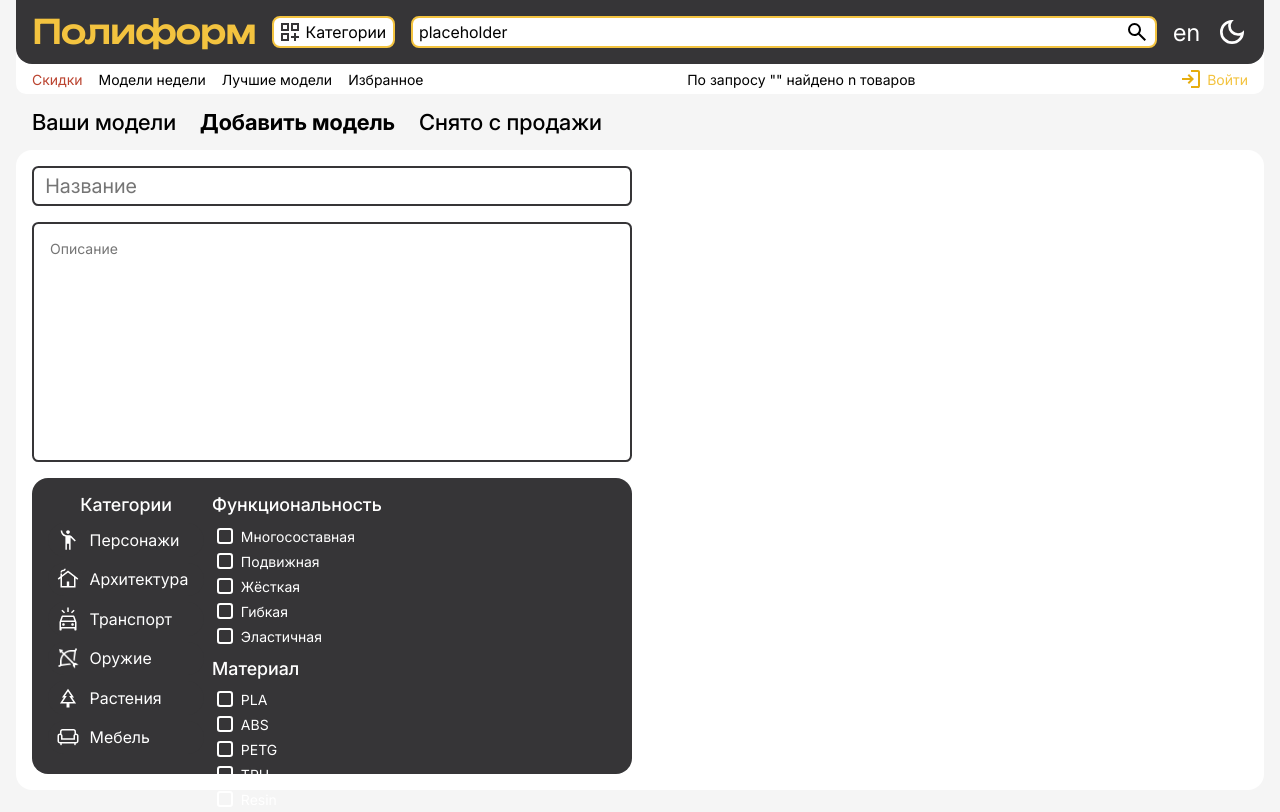
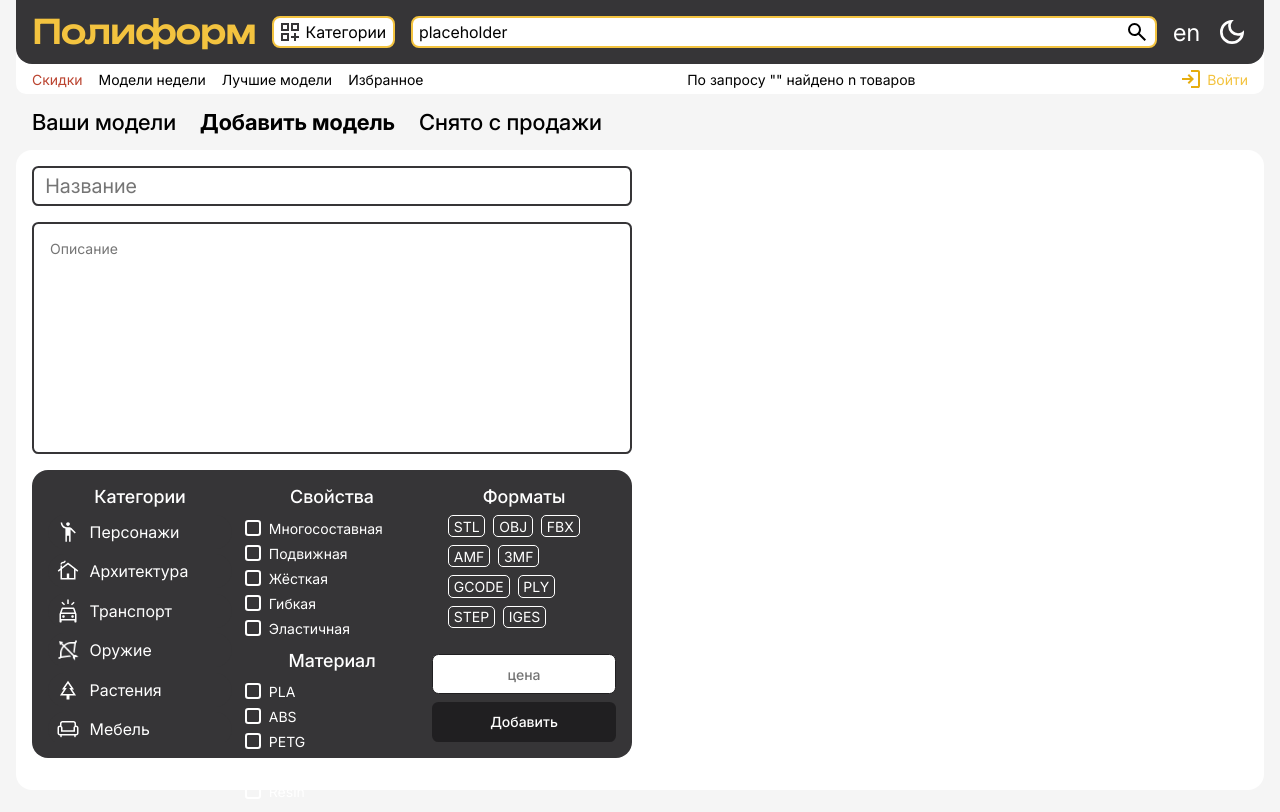
Before and after one commit to eumara31/polyform, a Next.js app in the folder client/: page /account/models/new in a window 1280 px wide. Built offline with nearby package versions, Linux system fonts and the light colour scheme.

Commit message:
пофикшены баги

```diff
--- a/client/src/app/account/components/CategorySwiper.tsx
+++ b/client/src/app/account/components/CategorySwiper.tsx
@@ -88,7 +88,6 @@ export default function CategorySwiper({
           </li>
         );
       })}
-      {children}
     </ItemSwiper>
   );
 }
--- a/client/src/app/account/models/new/page.tsx
+++ b/client/src/app/account/models/new/page.tsx
@@ -1,23 +1,24 @@
 "use client";
 import Header from "@/app/components/Header";
 import WidthContainer from "@/app/components/WidthContainer";
-import React, {useRef, useEffect, useState} from "react";
+import React, { useRef, useEffect, useState } from "react";
 import styles from "@/app/styles/AccountPage.module.css";
 import AccountNavbar from "@/app/account/components/AccountNavbar";
 import CategorySwiper from "@/app/account/components/CategorySwiper";
+import FormatBox from "@/app/category/[categoryName]/components/FormatBox";
 import Image from "next/image";
 
 type Props = {};
 
-export default function Page({}: Props) {
+export default function Page({ }: Props) {
   const [itemsPerView, setItemsPerView] = useState(8);
   const newModelCategorySubcontainer = useRef(null);
   const newModelCategoryH1 = useRef(null)
   const categoryImageSize = 24;
 
-  useEffect(()=>{
+  useEffect(() => {
     setItemsPerView(
-      (newModelCategorySubcontainer.current.offsetHeight-newModelCategoryH1.current.offsetHeight)/40
+      (newModelCategorySubcontainer.current.offsetHeight - newModelCategoryH1.current.offsetHeight) / 40
     )
   }, [])
 
@@ -99,7 +100,7 @@ export default function Page({}: Props) {
           </div>
           <div className={styles["new-model-category-subcontainer"]}>
             <h1 ref={newModelCategoryH1} className={styles["new-model-category-h1"]}>
-            Функциональность
+              Свойства
             </h1>
             <div className={styles["checkbox-container"]}>
               {[
@@ -115,7 +116,7 @@ export default function Page({}: Props) {
                 </label>
               ))}
             </div>
-        <h1 ref={newModelCategoryH1} id={styles['material']} className={styles["new-model-category-h1"]}>
+            <h1 ref={newModelCategoryH1} className={styles["new-model-category-h1"]}>
               Материал
             </h1>
             <div className={styles["checkbox-container"]}>
@@ -127,10 +128,22 @@ export default function Page({}: Props) {
               ))}
             </div>
           </div>
-          <div className={styles["new-model-category-subcontainer"]}></div>
-          <div className={styles["new-model-category-subcontainer"]}></div>
+          <div id={styles['format-price']} className={styles["new-model-category-subcontainer"]}>
+            <div className={styles['new-model-category-subcontainer-l2']}>
+              <h1 className={styles['new-model-category-h1']}>
+                Форматы
+              </h1>
+              <FormatBox/>
             </div>
-        <div id={styles["new-model-price-container"]}></div>
+            <div className={styles['new-model-category-subcontainer-l2']}>
+              <input type="text" placeholder="цена">
+
+              </input>
+              <button>Добавить</button>
+            </div>
+          </div>
+        </div>
+        <div></div>
       </div>
     </WidthContainer>
   );
--- a/client/src/app/styles/AccountPage.module.css
+++ b/client/src/app/styles/AccountPage.module.css
@@ -1,3 +1,4 @@
+@charset "UTF-8";
 @font-face {
   font-family: "Inter";
   src: url("/fonts/Inter-VariableFont_opsz,wght.ttf") format("truetype");
@@ -51,6 +52,8 @@
   display: flex;
   flex-direction: column;
   gap: 1rem;
+  grid-row: 1/1;
+  grid-column: 1/1;
 }
 #new-model-container #new-model-text-container #new-model-name-input {
   width: auto;
@@ -83,6 +86,8 @@
   padding: 1rem;
   background-color: #363537;
   border-radius: 1rem;
+  grid-row: 2/2;
+  grid-column: 1/1;
 }
 #new-model-category-container .new-model-category-subcontainer {
   display: flex;
@@ -152,4 +157,48 @@
 }
 #new-model-category-container .new-model-category-subcontainer .checkbox-container .checkbox-subcontainer input:checked + span::before {
   background-color: #FFFFFF;
+}
+#new-model-category-container .new-model-category-subcontainer .new-model-category-subcontainer-l2 {
+  display: flex;
+  flex-direction: column;
+  gap: 0.5rem;
+  align-items: center;
+  justify-content: left;
+}
+#new-model-category-container #format-price {
+  display: flex;
+  flex-direction: column;
+  justify-content: space-between;
+}
+#new-model-category-container #format-price input {
+  width: 100%;
+  height: 2.5rem;
+  border: 1px #201F21 solid;
+  border-radius: 0.4rem;
+  line-height: 0;
+  padding: 0.3rem;
+  font-family: "Inter", sans-serif;
+  font-weight: 500;
+  font-size: 14px;
+  color: black;
+  text-align: center;
+}
+#new-model-category-container #format-price button {
+  min-width: 100%;
+  height: 2.5rem;
+  border-radius: 0.4rem;
+  line-height: 0;
+  border: 2px #201F21 solid;
+  padding: 0.7rem;
+  font-family: "Inter", sans-serif;
+  font-weight: 500;
+  font-size: 14px;
+  color: #FFFFFF;
+  background-color: #201F21;
+  cursor: pointer;
+}
+
+#new-model-upload-container {
+  grid-row: 1/3; /* С первого по третий (занимает две строки) */
+  grid-column: 2/3; /* Остаётся в одной колонке */
 }/*# sourceMappingURL=AccountPage.module.css.map */
--- a/client/src/app/styles/CategorySidebar.module.css
+++ b/client/src/app/styles/CategorySidebar.module.css
@@ -79,14 +79,18 @@
 #category-layout #category-sidebar .checkbox-container .checkbox-subcontainer input:checked + span::before {
   background-color: #FFFFFF;
 }
-#category-layout #category-sidebar #format-container {
+#category-layout #item-container {
+  width: 100%;
+}
+
+#format-container {
   display: flex;
   flex-wrap: wrap;
   gap: 0.5rem;
   width: 100%;
   padding: 0 1rem 0 1rem;
 }
-#category-layout #category-sidebar #format-container .format {
+#format-container .format {
   font-family: "Inter", sans-serif;
   font-size: 14px;
   color: #FFFFFF;
@@ -98,7 +102,4 @@
           user-select: none;
   transition: background-color 0.2s ease, color 0.2s ease;
   transition: color 0.2s ease, color 0.2s ease;
-}
-#category-layout #item-container {
-  width: 100%;
 }/*# sourceMappingURL=CategorySidebar.module.css.map */
```
Also changed, not shown: client/src/app/styles/AccountPage.module.scss (+48 -3 lines), client/src/app/styles/CategorySidebar.module.scss (+7 -6 lines), 2 other files (tests, documents, lock files or other folders). Lines whose indentation alone changed are shown as unchanged.
